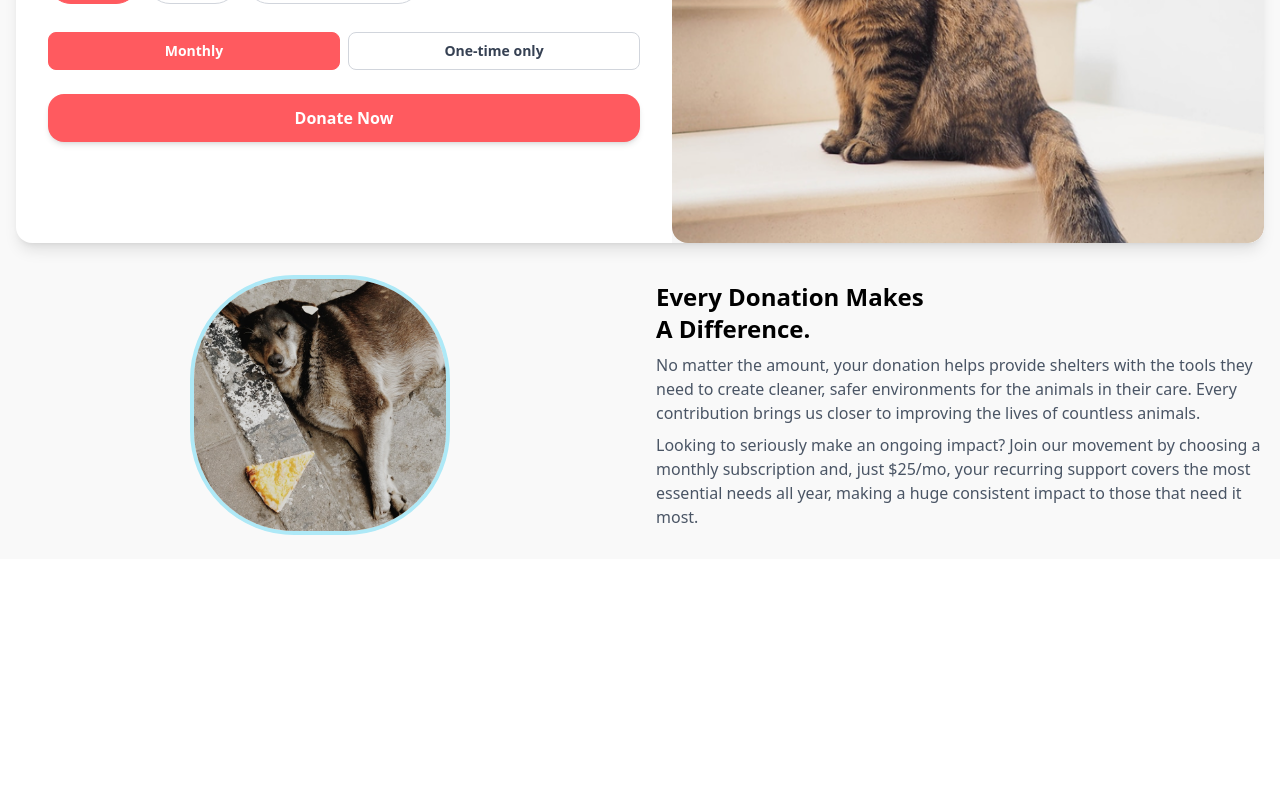
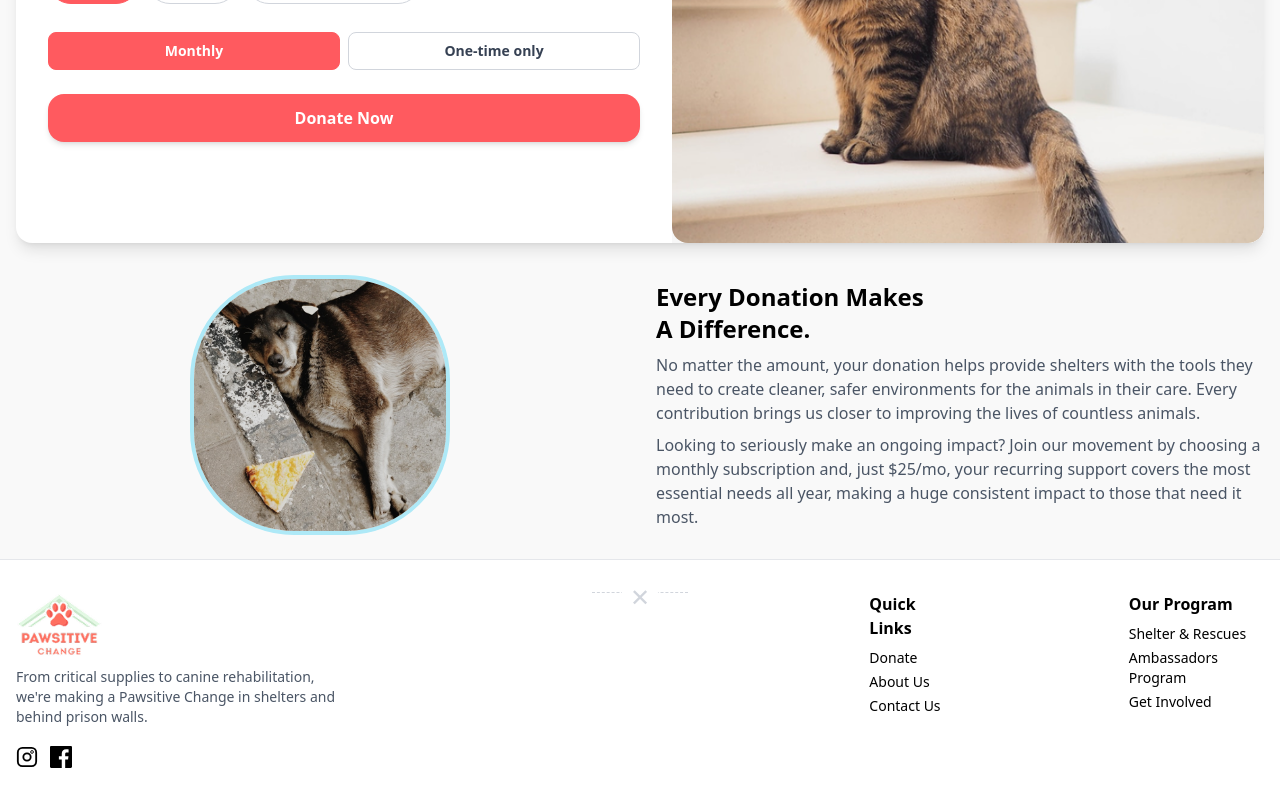
Before and after one commit to anas0723/Pawsitive, a Next.js app: page /donate-now in a window 1280 px wide. Shown: the part 744-1544 px from the top of the page. Before the commit the page ends 1303 px from the top, so only its background shows below. Built offline with nearby package versions, Linux system fonts and the light colour scheme.

Commit message:
fotter aded

```diff
--- a/src/app/about-us/page.jsx
+++ b/src/app/about-us/page.jsx
@@ -1,5 +1,6 @@
 import Header from "../components/common/Header";
 import Image from "next/image";
+import Footer from "../components/common/Footer";
 
 export default function AboutPage() {
   return (
@@ -23,6 +24,7 @@ export default function AboutPage() {
         </div>
         {/* Add more about content here as needed */}
       </section>
+      <Footer />
     </>
   );
 }
--- a/src/app/donate-now/page.jsx
+++ b/src/app/donate-now/page.jsx
@@ -1,9 +1,11 @@
 import DonateNowHero from "../components/donate-now/DonateNowHero";
 import DonateNowFormSection from "../components/donate-now/DonateNowFormSection";
 import DonateNowImpactSection from "../components/donate-now/DonateNowImpactSection";
+import Footer from "../components/common/Footer";
 
 export default function DonateNowPage() {
   return (
+    <>
       <main className="bg-[#F9F9F9] min-h-screen py-6 px-2 sm:px-4">
         <div className="max-w-7xl mx-auto w-full">
           <div className="w-full flex justify-center">
@@ -27,5 +29,7 @@ export default function DonateNowPage() {
           </div>
         </div>
       </main>
+      <Footer />
+    </>
   );
 }
```
Lines whose indentation alone changed are shown as unchanged.
